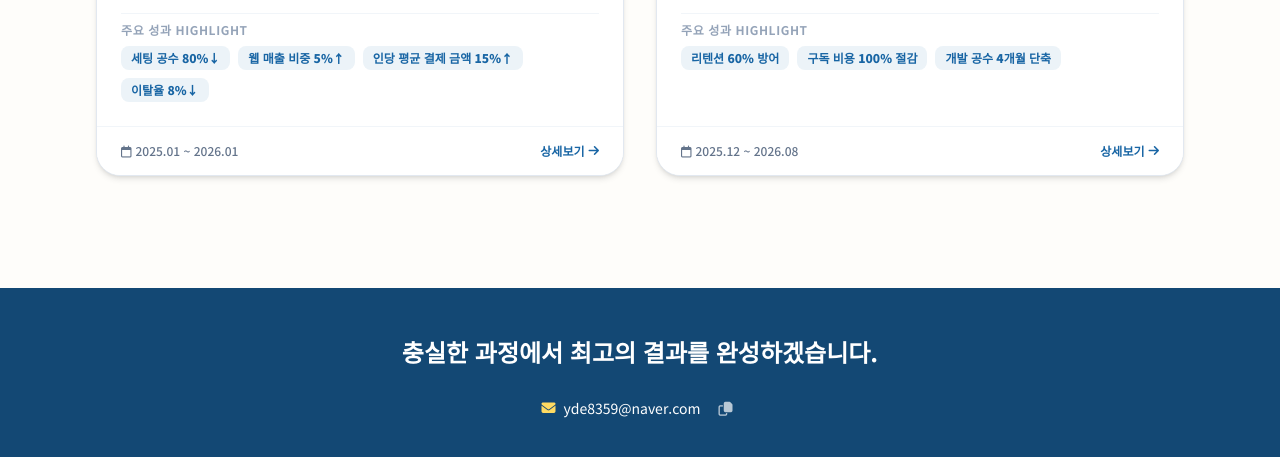
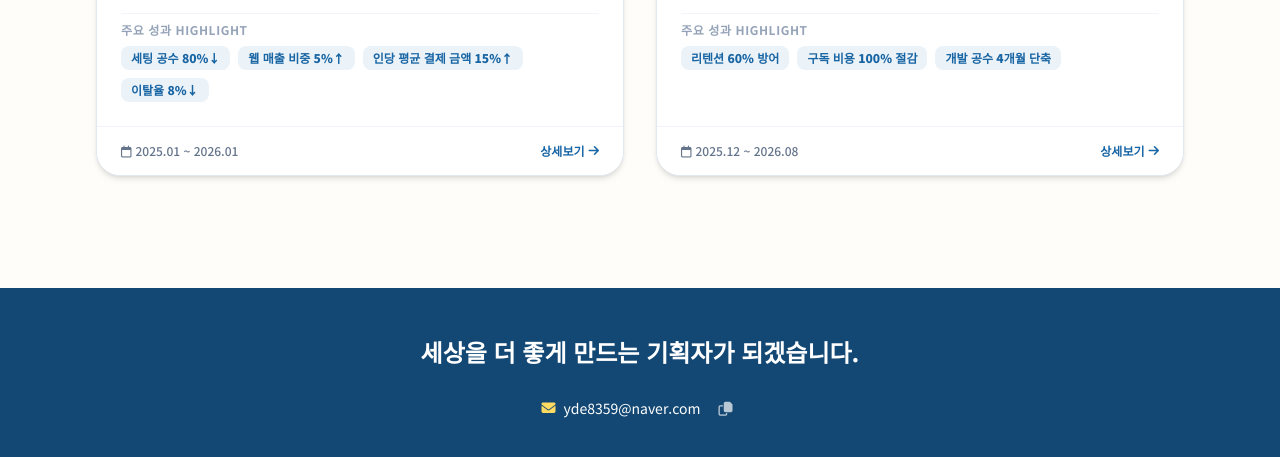
Before and after one commit to de8359e-sudo/portfolio_web, a plain HTML site: page index.html in a window 1280 px wide. Shown: the part 1404-1861 px from the top of the page. Drawn offline with nearby package versions, Linux system fonts and the light colour scheme.

Commit message:
푸터문구 변경

```diff
--- a/index.html
+++ b/index.html
@@ -284,7 +284,7 @@
     <!-- Footer -->
     <footer id="contact" class="site-footer mt-16 py-12">
         <div class="max-w-6xl mx-auto px-4 sm:px-6 lg:px-8 text-center space-y-6">
-            <h2 class="text-2xl font-bold">충실한 과정에서 최고의 결과를 완성하겠습니다.</h2>
+            <h2 class="text-2xl font-bold">세상을 더 좋게 만드는 기획자가 되겠습니다.</h2>
             <div class="flex flex-wrap justify-center items-center gap-3 text-sm">
                 <a href="mailto:yde8359@naver.com" class="flex items-center text-white hover:text-brand-yellow transition-colors">
                     <i class="fa-solid fa-envelope text-brand-yellow mr-2"></i> yde8359@naver.com
```
